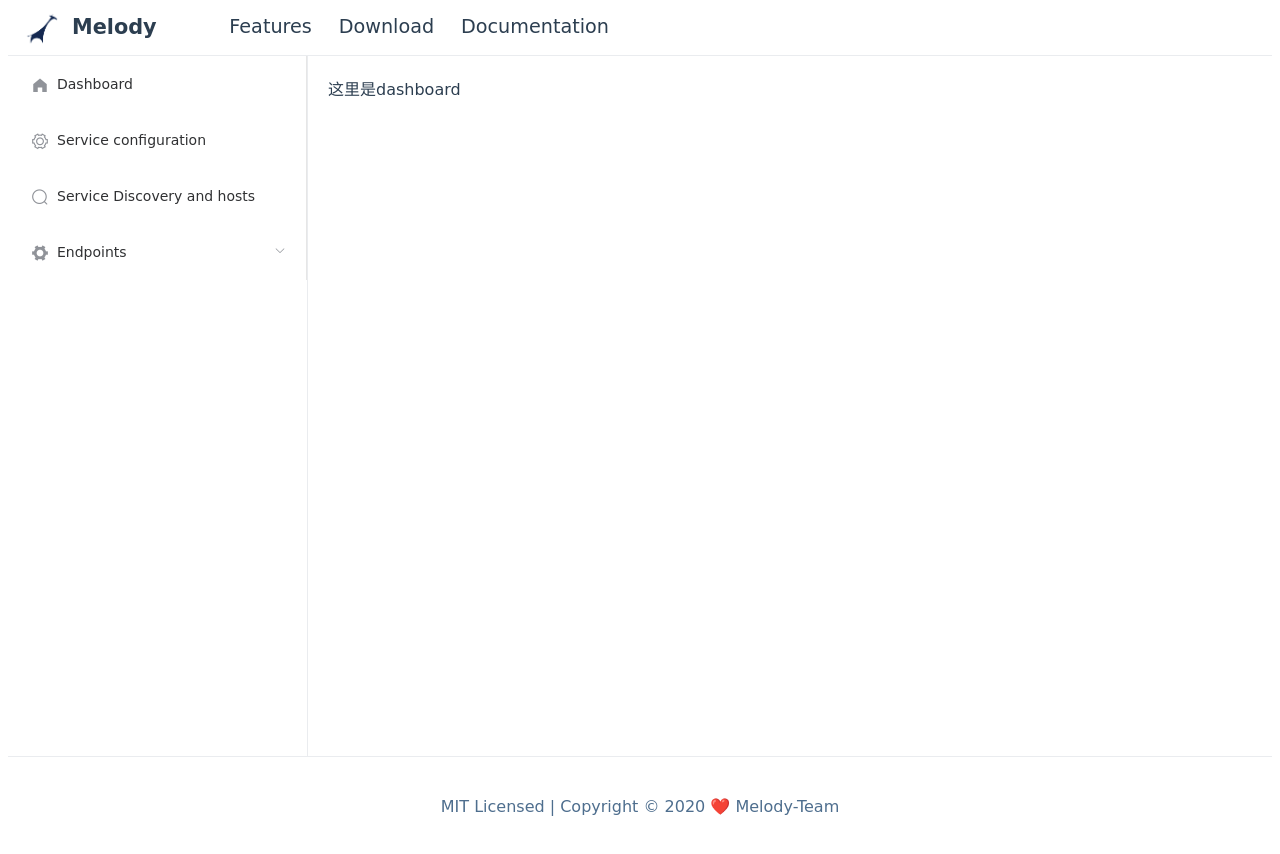
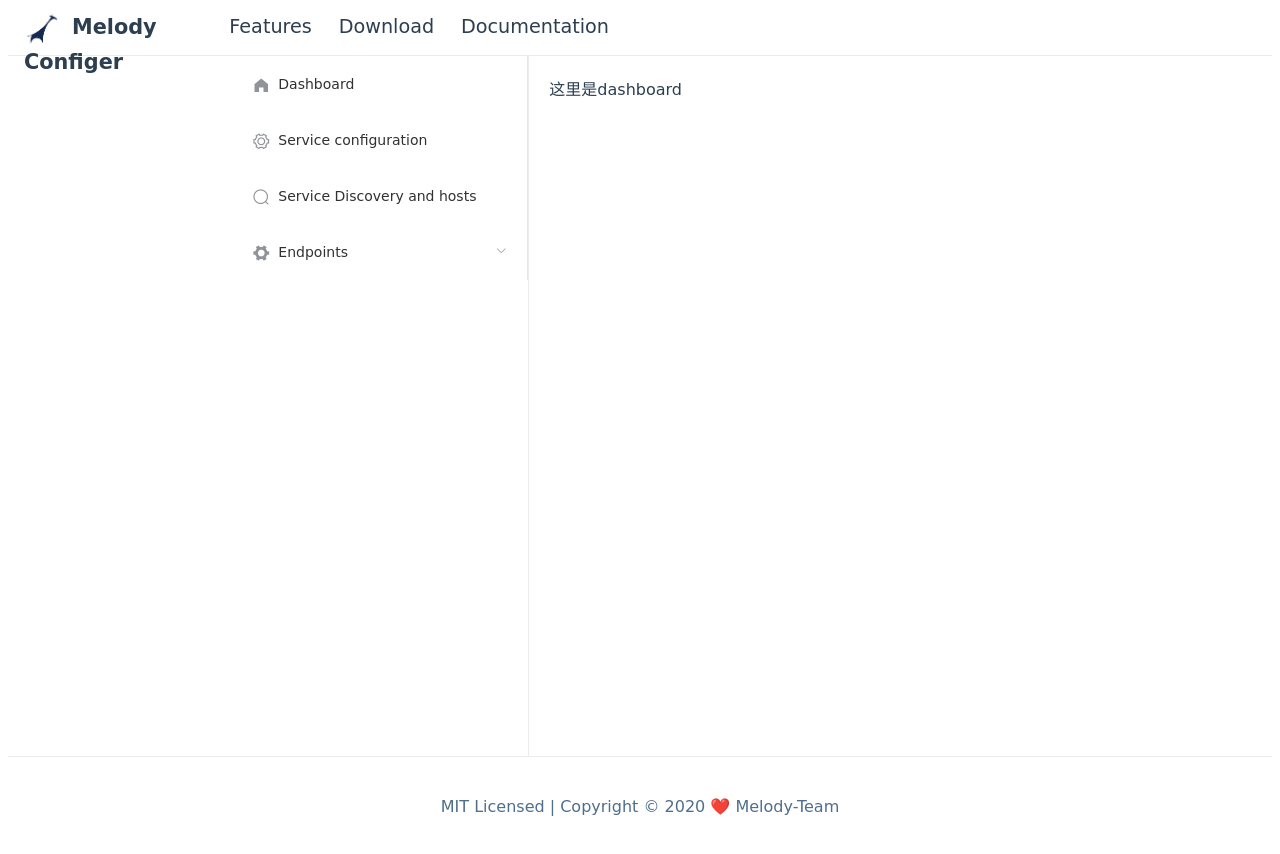
Before and after one commit to granty1/melody-config, a Vue app: page / in a window 1280 px wide. Shown: the top 854 px of the page. Built offline with nearby package versions, Linux system fonts and the light colour scheme.

Commit message:
Update BaseLayout.vue

```diff
--- a/src/layout/BaseLayout.vue
+++ b/src/layout/BaseLayout.vue
@@ -7,7 +7,7 @@
         <el-col :span="4">
           <router-link :to="{ name: 'dashboard' }">
             <img class="navbar-logo" src="../assets/img/melodylogo.png" alt="" />
-            <span>Melody</span>
+            <span>Melody Configer</span>
           </router-link>
         </el-col>
         <!-- header mid -->
```
